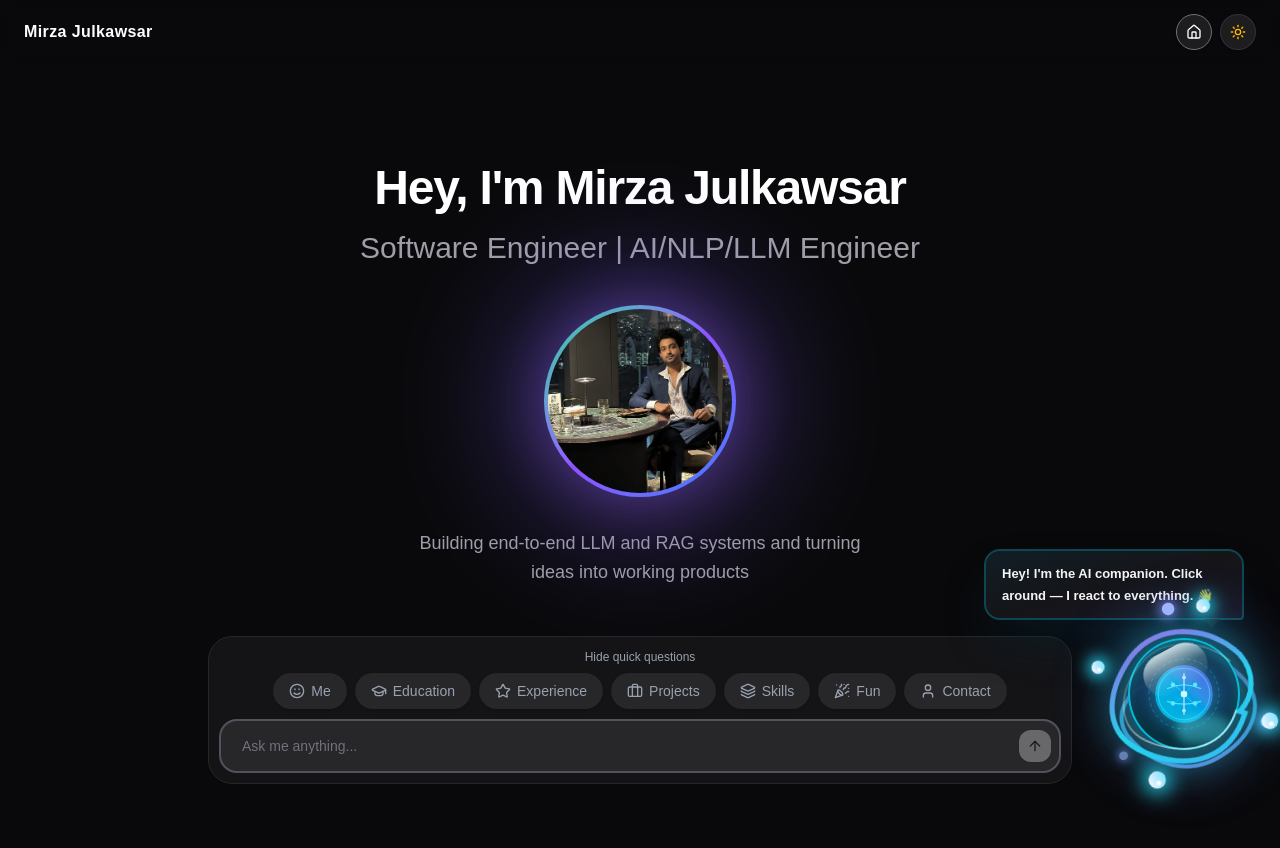
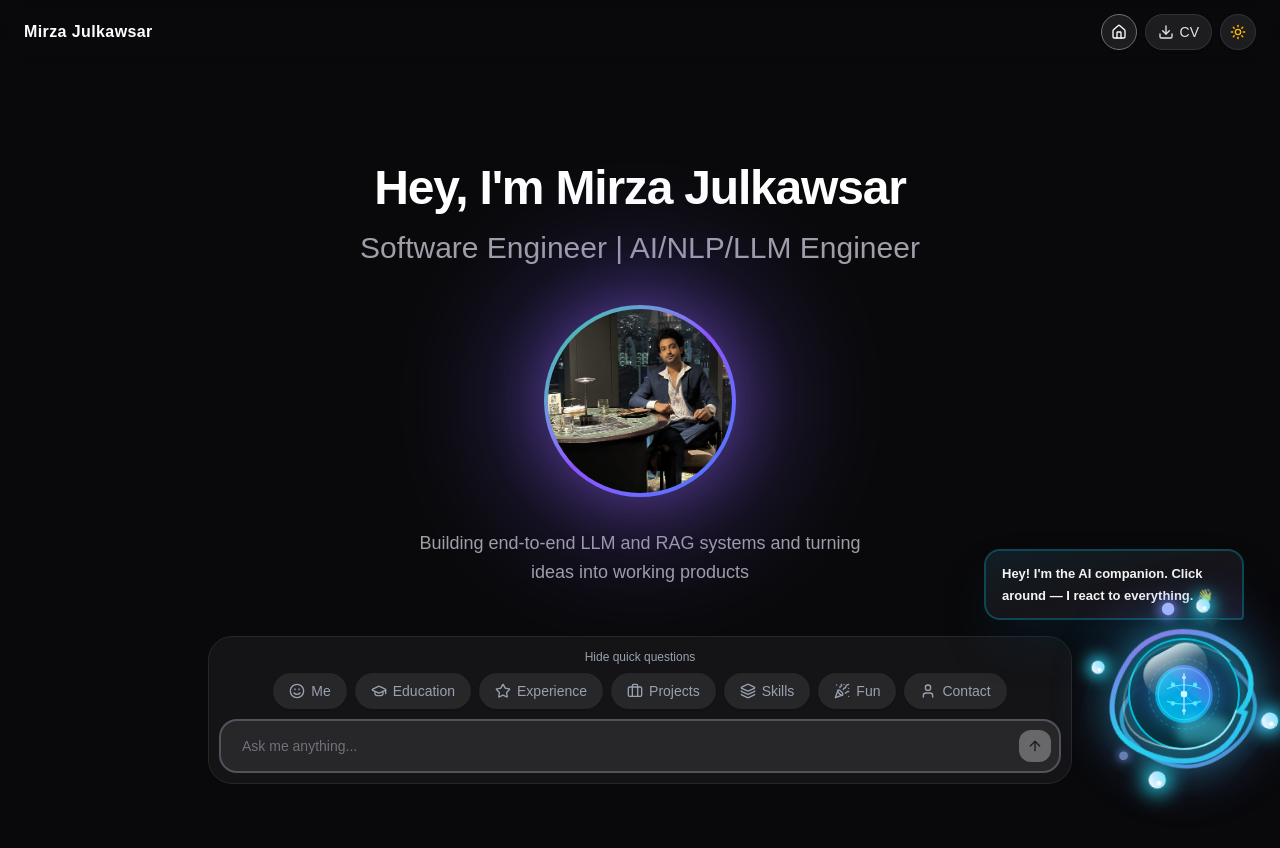
Before and after one commit to Mirza-pranto/AI-Portfolio, a Next.js app: page / in a window 1280 px wide. Shown: the top 848 px of the page. Built offline with nearby package versions, Linux system fonts and the light colour scheme.

Commit message:
cv download option

```diff
--- a/src/components/Header.tsx
+++ b/src/components/Header.tsx
@@ -2,7 +2,7 @@
 
 import { useState, useEffect } from 'react';
 import { motion } from 'framer-motion';
-import { Home, Sun, Moon } from 'lucide-react';
+import { Download, Home, Sun, Moon } from 'lucide-react';
 import { useTheme } from 'next-themes';
 import { portfolioData } from '@/lib/data';
 import { usePortfolioStore } from '@/lib/store';
@@ -51,7 +51,7 @@ export default function Header() {
       </motion.button>
 
       {/* Right: Actions */}
-      <div className="flex items-center gap-2 justify-end w-20">
+      <div className="flex items-center gap-2 justify-end">
         {/* Home Button */}
         <motion.button
           whileHover={{ scale: 1.08 }}
@@ -67,6 +67,19 @@ export default function Header() {
         >
           <Home className="w-4 h-4" />
         </motion.button>
+
+        <motion.a
+          whileHover={{ scale: 1.08 }}
+          whileTap={{ scale: 0.92 }}
+          href="/Mirza_Julkawsar_Resume.pdf"
+          download="Mirza_Julkawsar_Resume.pdf"
+          aria-label="Download CV"
+          title="Download CV"
+          className="flex h-9 items-center justify-center gap-1.5 rounded-full border border-gray-200/80 bg-white/70 px-3 text-sm font-medium text-zinc-700 shadow-sm backdrop-blur-md transition-colors hover:border-gray-300 dark:border-zinc-700/60 dark:bg-zinc-800/70 dark:text-zinc-200 dark:hover:border-zinc-600"
+        >
+          <Download className="h-4 w-4" />
+          <span>CV</span>
+        </motion.a>
 
         {/* Theme Toggle Button */}
         {mounted ? (
```
Also changed, not shown: 1 other file (tests, documents, lock files or other folders).
